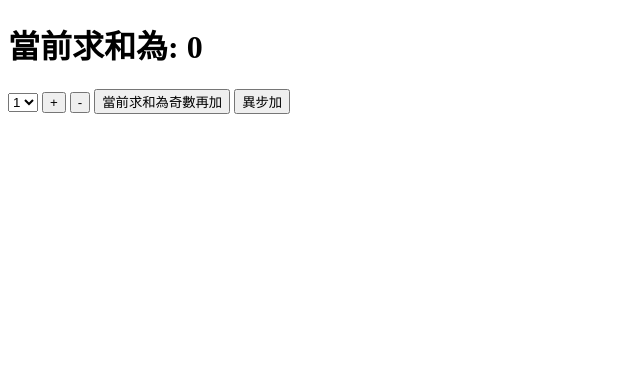
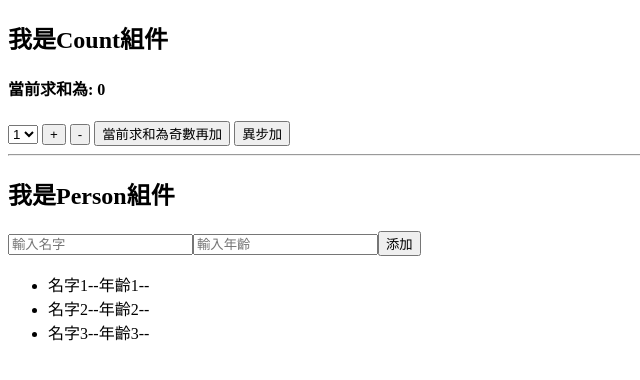
Before and after one commit to DennisLin0125/React, a React (Create React App) app: page / in a window 1280 px wide. Shown: the top 380 px of the page, without its empty margins (0-640 px from the left). Built offline with nearby package versions, Linux system fonts and the light colour scheme.

Commit message:
数據共享 编寫Person组件

```diff
--- a/src/App.jsx
+++ b/src/App.jsx
@@ -1,5 +1,7 @@
 import React, { Component } from 'react'
 import Count from './containers/count'
+
+import Person from './containers/Person'
 
 
 export default class App extends Component {
@@ -7,6 +9,8 @@ export default class App extends Component {
     return (
       <div>
         <Count />
+        <hr />
+        <Person />
       </div>
     )
   }
--- /dev/null
+++ b/src/containers/Person/index.jsx
@@ -0,0 +1,25 @@
+import React, { Component } from 'react'
+
+export default class Person extends Component {
+
+    addPerson = () => {
+        const name = this.nameNode.value;
+        const age = this.ageNode.value;
+        console.log(name,age)
+    }
+    render() {
+        return (
+            <div>
+                <h2>我是Person組件</h2>
+                <input ref={c => this.nameNode = c} type="text" placeholder='輸入名字' />
+                <input ref={c => this.ageNode = c} type="text" placeholder='輸入年齡' />
+                <button onClick={this.addPerson}>添加</button>
+                <ul>
+                    <li>名字1--年齡1--</li>
+                    <li>名字2--年齡2--</li>
+                    <li>名字3--年齡3--</li>
+                </ul>
+            </div>
+        )
+    }
+}
--- a/src/containers/count/index.jsx
+++ b/src/containers/count/index.jsx
@@ -4,7 +4,7 @@ import {
     createIncrementAction,
     createDecrementAction,
     createIncrementAsyncAction
-} from '../../redux/count_action'
+} from '../../redux/actions/count'
 
 import {connect} from 'react-redux'
 
@@ -44,7 +44,8 @@ class Count extends Component {
         console.log('UI:', this.props)
         return (
             <div>
-                <h1>當前求和為: {this.props.count}</h1>
+                <h2>我是Count組件</h2>
+                <h4>當前求和為: {this.props.count}</h4>
                 <select ref={c => this.selectNumber = c}>
                     <option value="1">1</option>
                     <option value="2">2</option>
--- a/src/redux/count_action.js
+++ b/src/redux/actions/count.js
@@ -1,4 +1,4 @@
-import { INCREMENT, DECREMENT } from '../redux/constant'
+import { INCREMENT, DECREMENT } from '../constant'
 
 export const createIncrementAction = (data) => ({ type: INCREMENT, data: data })
 export const createDecrementAction = (data) => ({ type: DECREMENT, data: data })
--- a/src/redux/count_reducer.js
+++ b/src/redux/reducers/count.js
@@ -1,4 +1,4 @@
-import {INCREMENT,DECREMENT} from '../redux/constant'
+import {INCREMENT,DECREMENT} from '../constant'
 
 export default function countReducer(preState = 0, action) {
     const { type, data } = action;
--- a/src/redux/store.js
+++ b/src/redux/store.js
@@ -1,5 +1,5 @@
 import { configureStore } from '@reduxjs/toolkit';  // npm install @reduxjs/toolkit
-import countReducer from './count_reducer';
+import countReducer from './reducers/count';
 
 const store = configureStore({
   reducer: {
```
